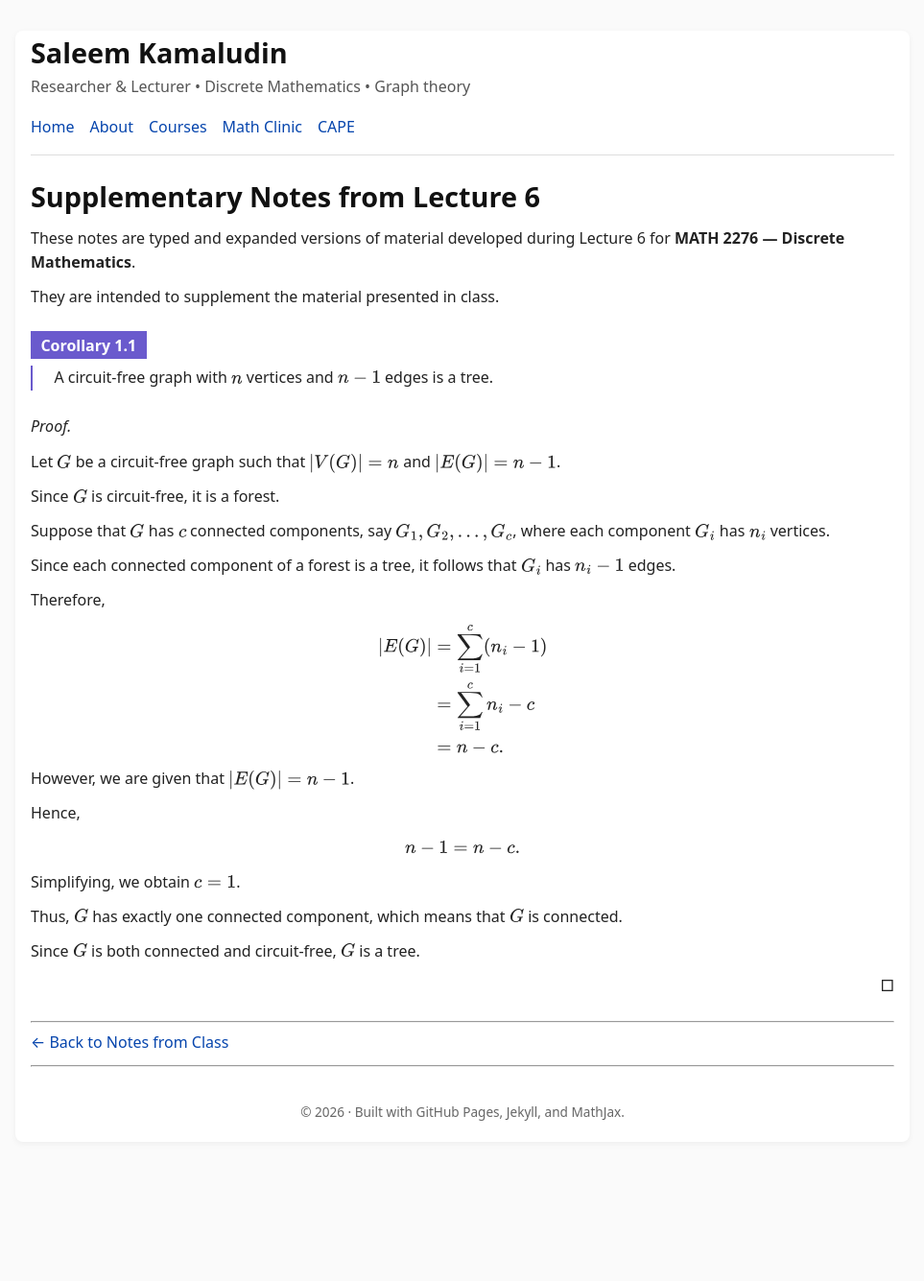
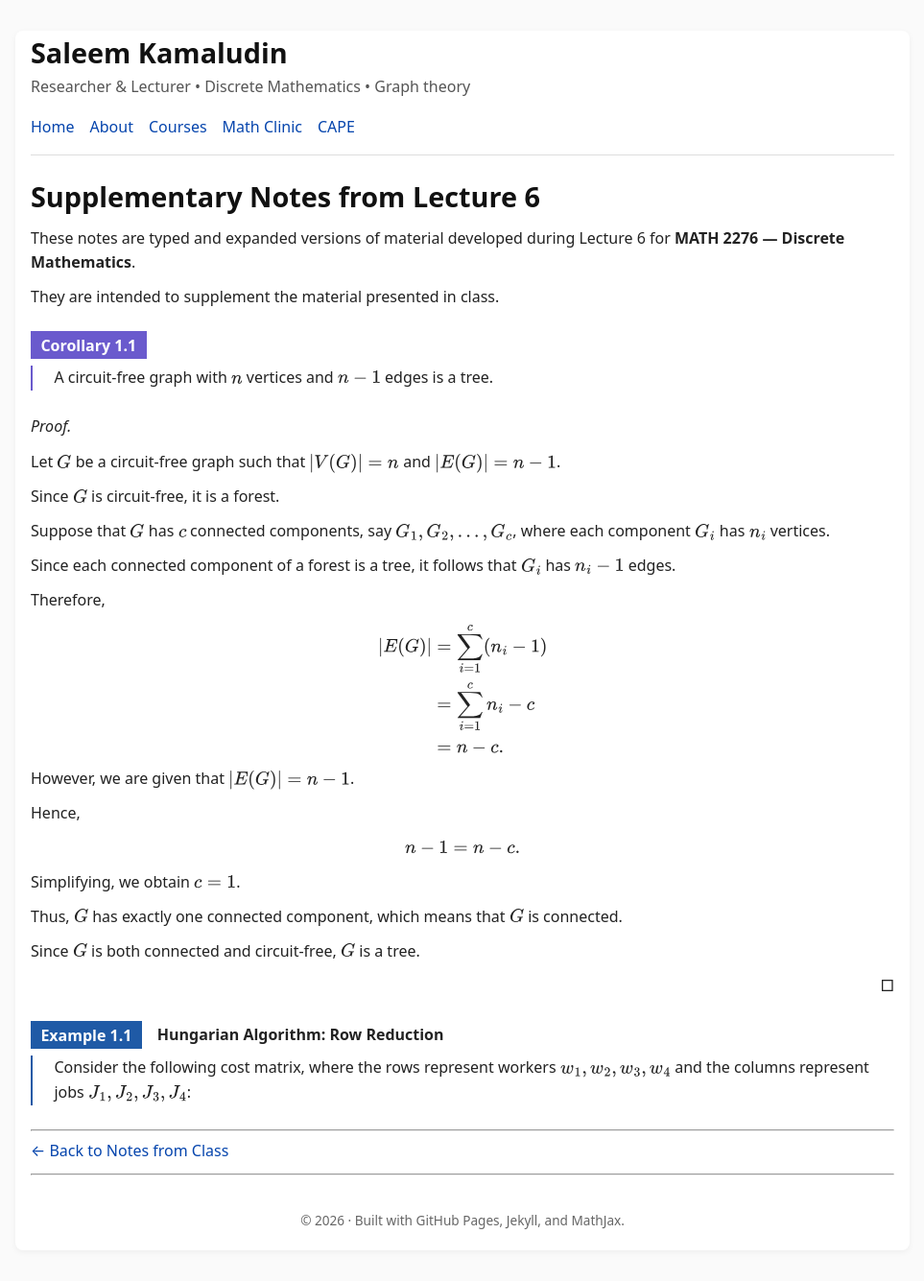
Before and after one commit to SaleemKamaludin/SaleemKamaludin.github.io, a Jekyll site: the page built from courses/math-2276/notes-from-class/supplementary-lecture-6/index.md, in a window 1280 px wide. Shown: the whole page at 96% size, without its empty margins (158-1121 px from the left). Built offline with Jekyll 4.4.1, drawn with Linux system fonts in a browser that asks for light colours; before the commit the page ends 1222 px from its top, so only the background shows below that.

Commit message:
Start Hungarian Algorithm example in Lecture 6 notes

```diff
--- a/courses/math-2276/notes-from-class/supplementary-lecture-6/index.md
+++ b/courses/math-2276/notes-from-class/supplementary-lecture-6/index.md
@@ -126,6 +126,25 @@ n-1=n-c.
   </div>
 </div>
 
+<div id="example-hungarian-row-reduction" class="math-env example">
+
+  <div class="math-env-heading">
+    <span class="math-env-tag">Example 1.1</span>
+    <span class="math-env-title">Hungarian Algorithm: Row Reduction</span>
+  </div>
+
+  <div class="math-env-body">
+
+    <p>
+      Consider the following cost matrix, where the rows
+      represent workers \(w_1,w_2,w_3,w_4\) and the columns
+      represent jobs \(J_1,J_2,J_3,J_4\):
+    </p>
+
+  </div>
+
+</div>
+
 ---
 
 [← Back to Notes from Class](../)
```
